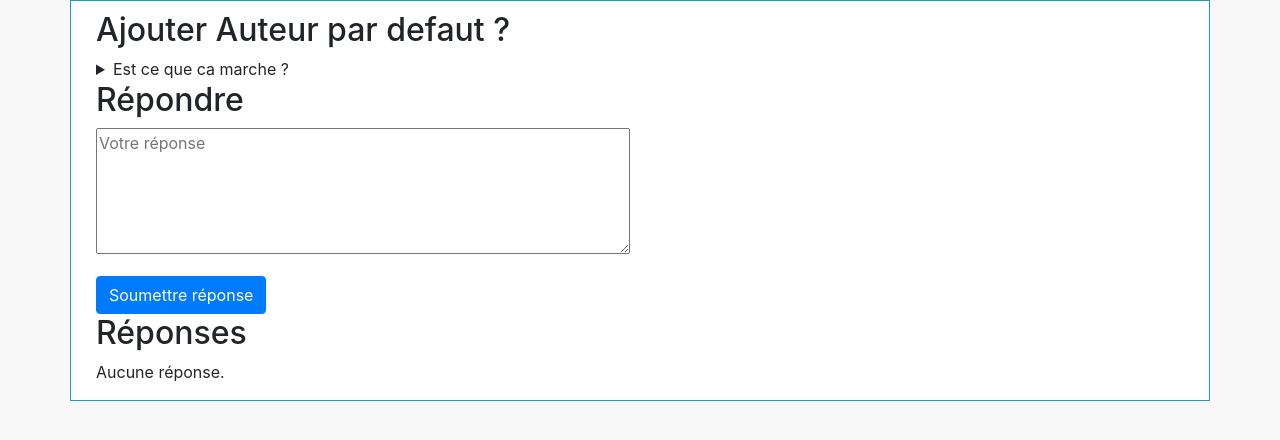
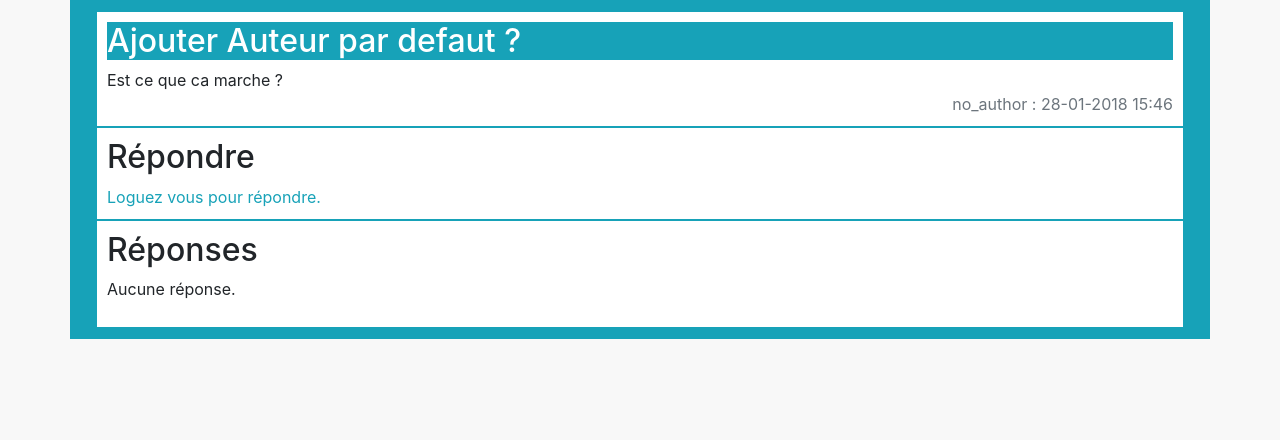
Before and after one commit to beb97/django-messaging, a Django app: page /messages/43/ in a window 1280 px wide. Shown: the part 64-504 px from the top of the page. Run offline with Django 3.2, Linux system fonts and the light colour scheme; data comes from the database, SQL or seed files in the repository; parts of the project's set-up code (start-up, migrations or seed data) failed here and were passed over; some libraries are stand-ins or nearby versions.

Commit message:
MaJ IHM et template

```diff
--- a/messaging/static/messaging/css/style.css
+++ b/messaging/static/messaging/css/style.css
@@ -5,10 +5,16 @@ body {
 .container {
     /* width-max: 80%; */
     /* width: 800px; */
-    background: white;
+    background: #17a2b8;
     border: 1px solid #17a2b8;
 }
 
 main {
     margin: 10px;
 }
+
+article {
+    border: 1px solid #17a2b8;
+    background: white;
+    padding: 10px;
+}
--- a/messaging/templates/messaging/_answer_create.html
+++ b/messaging/templates/messaging/_answer_create.html
@@ -1,10 +1,12 @@
+<article>
     <h2>Répondre</h2>
     <form action="{% url 'messaging:answer' question.id %}" method="post">
     {% csrf_token %}
         <div class="form-group">
             <textarea type="text" name="answer" id="answer" value="" placeholder="Votre réponse"
-              rows="5" cols="50"></textarea>
+                  rows="3" cols="40"></textarea>
         </div>
 
-    <button type="submit" class="btn btn-primary">Soumettre réponse</button>
+        <button type="submit" class="btn btn-info">Soumettre réponse</button>
     </form>
+</article>
--- a/messaging/templates/messaging/_answer_details.html
+++ b/messaging/templates/messaging/_answer_details.html
@@ -1 +1,4 @@
-{{ answer.content }} @ {{ answer.creation_date|date:"d-m-Y H:i" }}
+{{ answer.content }}
+<span class="text-right">
+    {% include "messaging/_message_metadata.html" %}
+</span>
--- a/messaging/templates/messaging/_answers_show.html
+++ b/messaging/templates/messaging/_answers_show.html
@@ -1,3 +1,4 @@
+<article>
     <h2>Réponses</h2>
     <div>
     {% if question.answers.all %}
@@ -11,3 +12,4 @@
             <li>{% include "messaging/_answer_details.html" with answer=answer %}</li>
         {% endfor %}
     </ol>
+</article>
--- /dev/null
+++ b/messaging/templates/messaging/_message_metadata.html
@@ -0,0 +1 @@
+<span class="text-muted">{{ question.author }} : {{ question.creation_date|date:"d-m-Y H:i" }} </span>
--- a/messaging/templates/messaging/_navigation.html
+++ b/messaging/templates/messaging/_navigation.html
@@ -7,14 +7,14 @@
     </a>
 
     {% if request.user.is_authenticated %}
-        <a href="{% url 'logout' %}" class="btn btn-info btn-lg">
+        <a href="{% url 'logout' %}?next={% firstof request.path '/' %}" class="btn btn-info btn-lg">
             <span class="fa fa-sign-out "></span> Logout
         </a>
-        <div class="btn btn-secondary btn-lg">
+        <a href="{% url 'messaging:profile' pk=request.user.id %}" class="btn btn-secondary btn-lg">
             <span class="fa fa-user"></span> {{ request.user }}
-        </div>
+        </a>
     {% else %}
-        <a href="{% url 'login' %}" class="btn btn-info btn-lg">
+        <a href="{% url 'login' %}?next={% firstof request.path '/' %}" class="btn btn-info btn-lg">
             <span class="fa fa-sign-in fa-rotate-180"></span> Login
         </a>
     {% endif %}
--- a/messaging/templates/messaging/_question_create.html
+++ b/messaging/templates/messaging/_question_create.html
@@ -1,3 +1,4 @@
+<article>
     <h2>Ajouter une question :</h2>
 
     <form action="{% url 'messaging:question' %}" method="post">
@@ -7,8 +8,9 @@
         </div>
         <div class="form-group">
             <textarea type="text" name="question" id="question" value="" placeholder="Question"
-              rows="5" cols="50"></textarea>
+                  rows="3" cols="40"></textarea>
         </div>
 
-    <button type="submit" class="btn btn-primary">Soumettre question</button>
+        <button type="submit" class="btn btn-info">Soumettre question</button>
     </form>
+</article>
--- a/messaging/templates/messaging/_question_details.html
+++ b/messaging/templates/messaging/_question_details.html
@@ -1,7 +1,7 @@
-<h2>  {{ question.title }} </h2>
-<details>
-    <summary>{{ question.content }}</summary>
-<div> id : {{ question.id }} </div>
-<div> créé le : {{ question.creation_date|date:"d-m-Y H:i" }} </div>
-<div> par : {{ question.author }} </div>
-</details>
+<article>
+    <h2 class="bg-info text-white">  {{ question.title }} </h2>
+    <div>{{ question.content }}</div>
+    <div class="text-right">
+        {% include "messaging/_message_metadata.html" %}
+    </div>
+</article>
--- a/messaging/templates/messaging/_question_summary.html
+++ b/messaging/templates/messaging/_question_summary.html
@@ -1 +1,2 @@
-<a href="{% url 'messaging:detail' question.id %}">{{ question.title }}</a> by {{ question.author }} on {{ question.creation_date|date:"d-m-Y" }}
+<a class="text-info" href="{% url 'messaging:detail' question.id %}">{{ question.title }}</a>
+{% include "messaging/_message_metadata.html" %}
--- a/messaging/templates/messaging/_questions_search.html
+++ b/messaging/templates/messaging/_questions_search.html
@@ -1,9 +1,12 @@
+<article>
     <h2>Rechercher :</h2>
+    <div>Recherche parmis les questions ayant au moins une réponse :</div>
     <form action="{% url 'messaging:search' %}" method="get">
     <!--{% csrf_token %}-->
         <div class="form-group">
             <input type="text" name="search" id="search" value="" placeholder="Titre"/>
         </div>
 
-    <button type="submit" class="btn btn-primary">Rechercher</button>
+        <button type="submit" class="btn btn-info">Rechercher</button>
     </form>
+</article>
--- a/messaging/templates/messaging/_questions_show.html
+++ b/messaging/templates/messaging/_questions_show.html
@@ -1,3 +1,4 @@
+<article>
     <h2>Questions :</h2>
     {% if questions_list %}
         <ol>
@@ -8,3 +9,4 @@
     {% else %}
         <p>Aucune question.</p>
     {% endif %}
+</article>
--- a/messaging/templates/messaging/detail.html
+++ b/messaging/templates/messaging/detail.html
@@ -4,7 +4,14 @@
 {% block main_col %}
 
 {% include "messaging/_question_details.html" with question=question %}
-{% include "messaging/_answer_create.html" %}
+{% if request.user.is_authenticated %}
+    {% include "messaging/_answer_create.html" %}
+{% else %}
+<article>
+    <h2>Répondre</h2>
+    <a href="{% url 'login' %}?next={% firstof request.path '/' %}" class="text-info">Loguez vous pour répondre.</a>
+</article>
+{% endif %}
 {% include "messaging/_answers_show.html" %}
 
 {% endblock main_col %}
```
Also changed, not shown: templates/registration/login.html (+9 -10 lines). Lines whose indentation alone changed are shown as unchanged.
